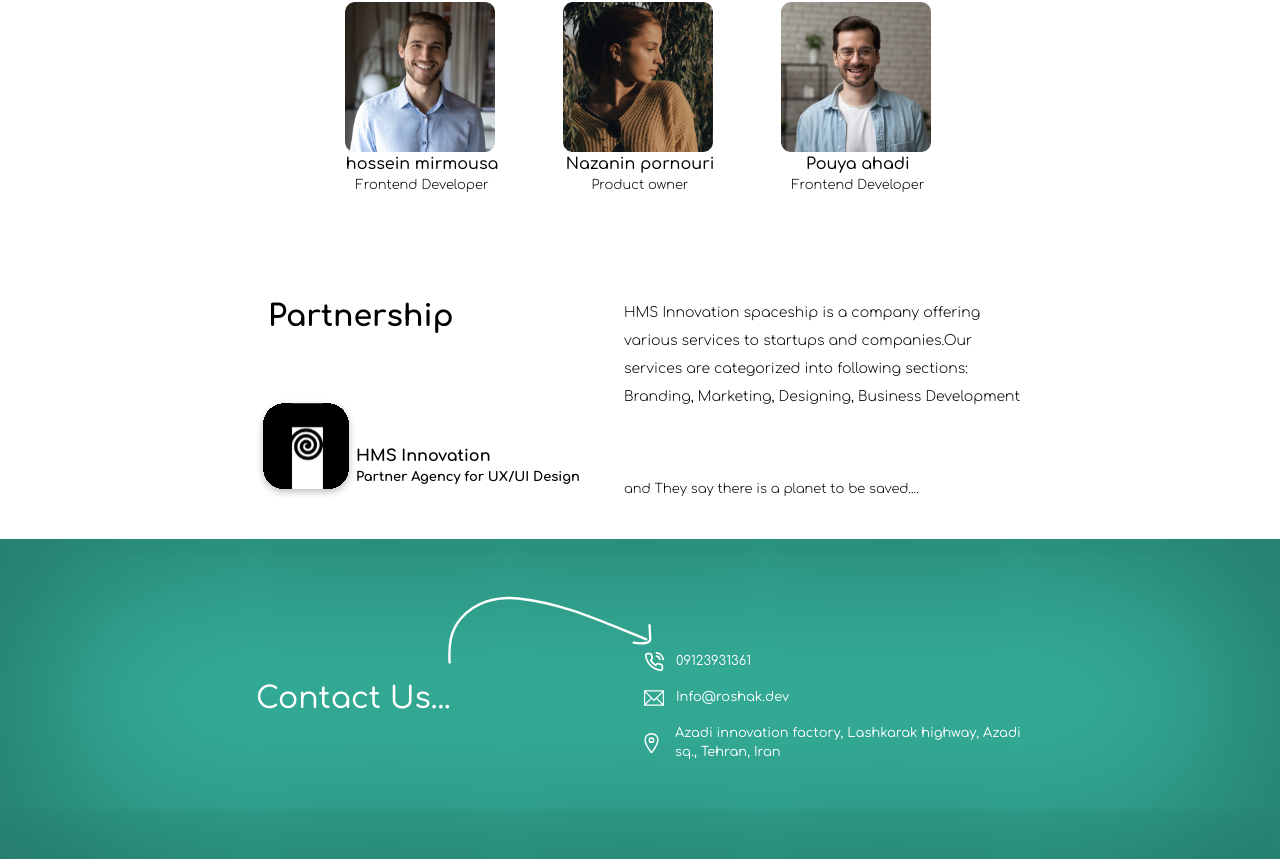
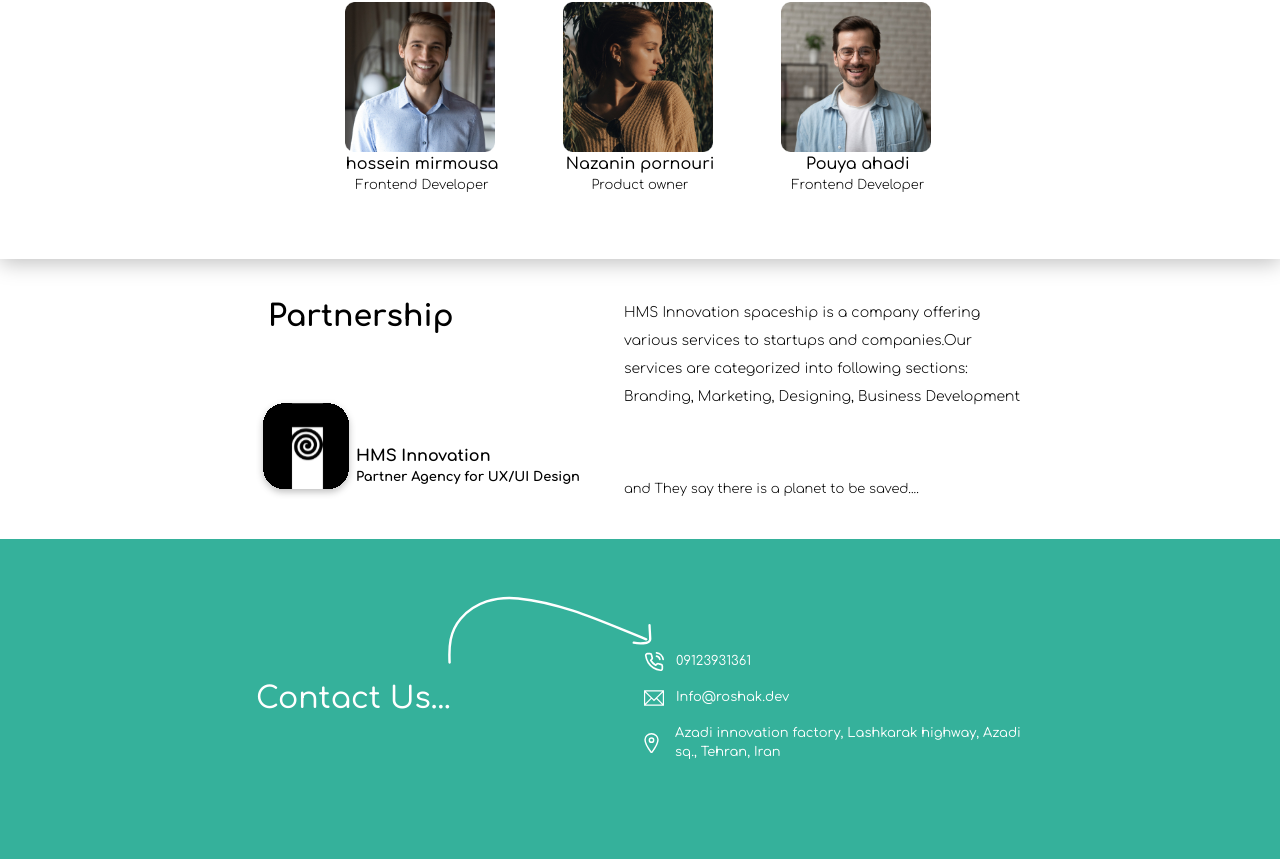
Before and after one commit to PouyaAhd/Roshak, a Next.js app: page / in a window 1280 px wide. Shown: the part 1732-2591 px from the top of the page. Built offline with nearby package versions, Linux system fonts and the light colour scheme.

Commit message:
added shadow to team component

```diff
--- a/src/components/ui/team/index.jsx
+++ b/src/components/ui/team/index.jsx
@@ -83,8 +83,8 @@
     ]
   };
   return (
-    <>
-      <div className=" grid-cols-3 w-max m-auto gap-16 text-center my-10 pb-16 hidden md:grid">
+    <div className="shadow-shadowSite">
+      <div className=" grid-cols-3 w-max m-auto gap-16 text-center my-10 pb-16 hidden md:grid  ">
         {data.map((e) => {
           return (
             <div key={e.id}>
@@ -142,7 +142,7 @@
           />
         </div>
       </div>
-    </>
+    </div>
   );
 }
 
--- a/tailwind.config.js
+++ b/tailwind.config.js
@@ -19,7 +19,7 @@
         innerCustom: "inset 0px 0px 45px 20px rgb(0 0 0 / 0.25);",
         headerShado: "0px 20px 50px 0px #00000080;",
         slowShadow: " 0px 4px 4px 0px #00000040",
-        pouya: "inset 0px -4px 200px 0px #00000080 "
+        shadowSite: " 0px 4px 20px 0px #00000040"
       },
       screens: {
         mq1476: { max: "1476px" },
```
